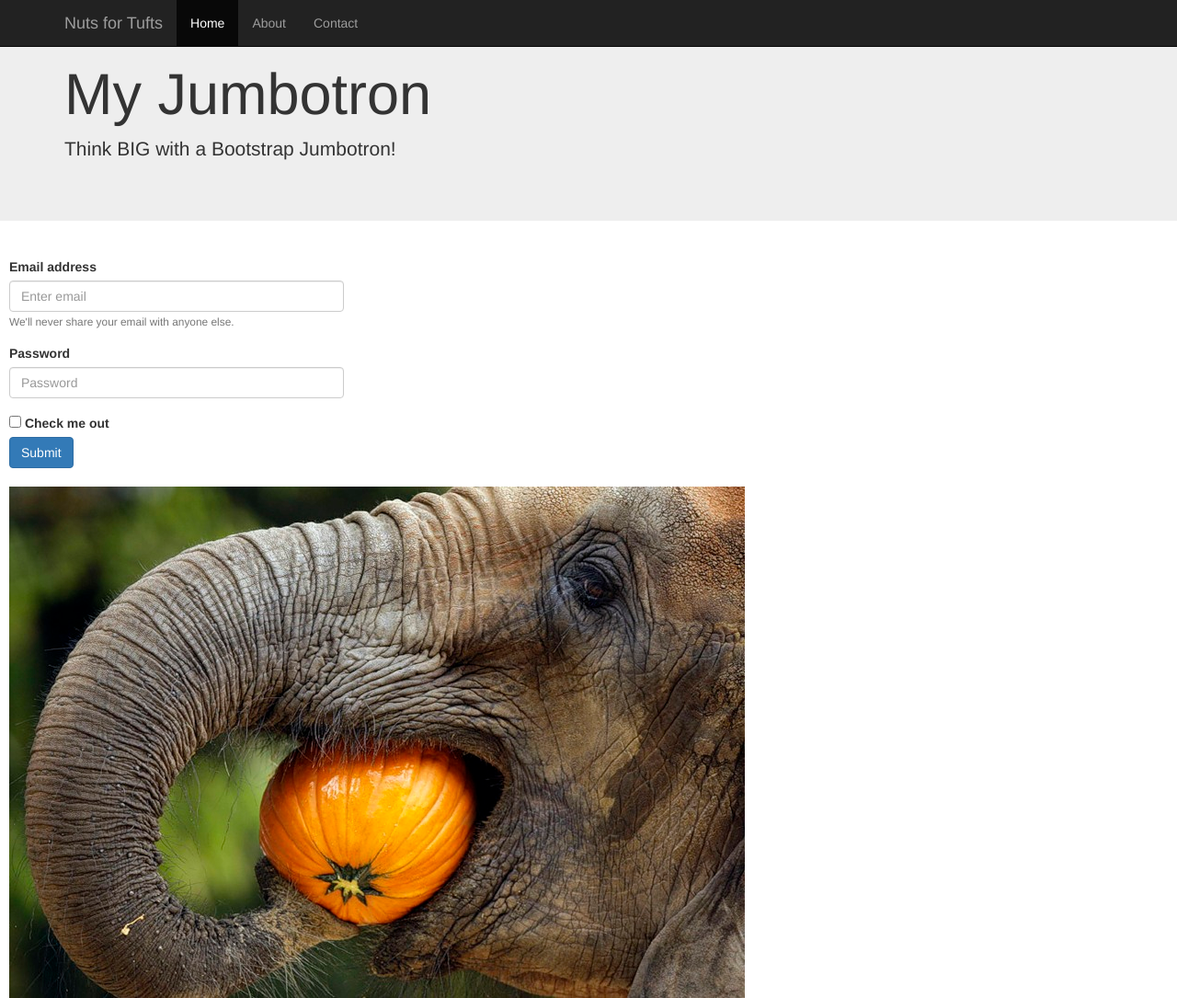
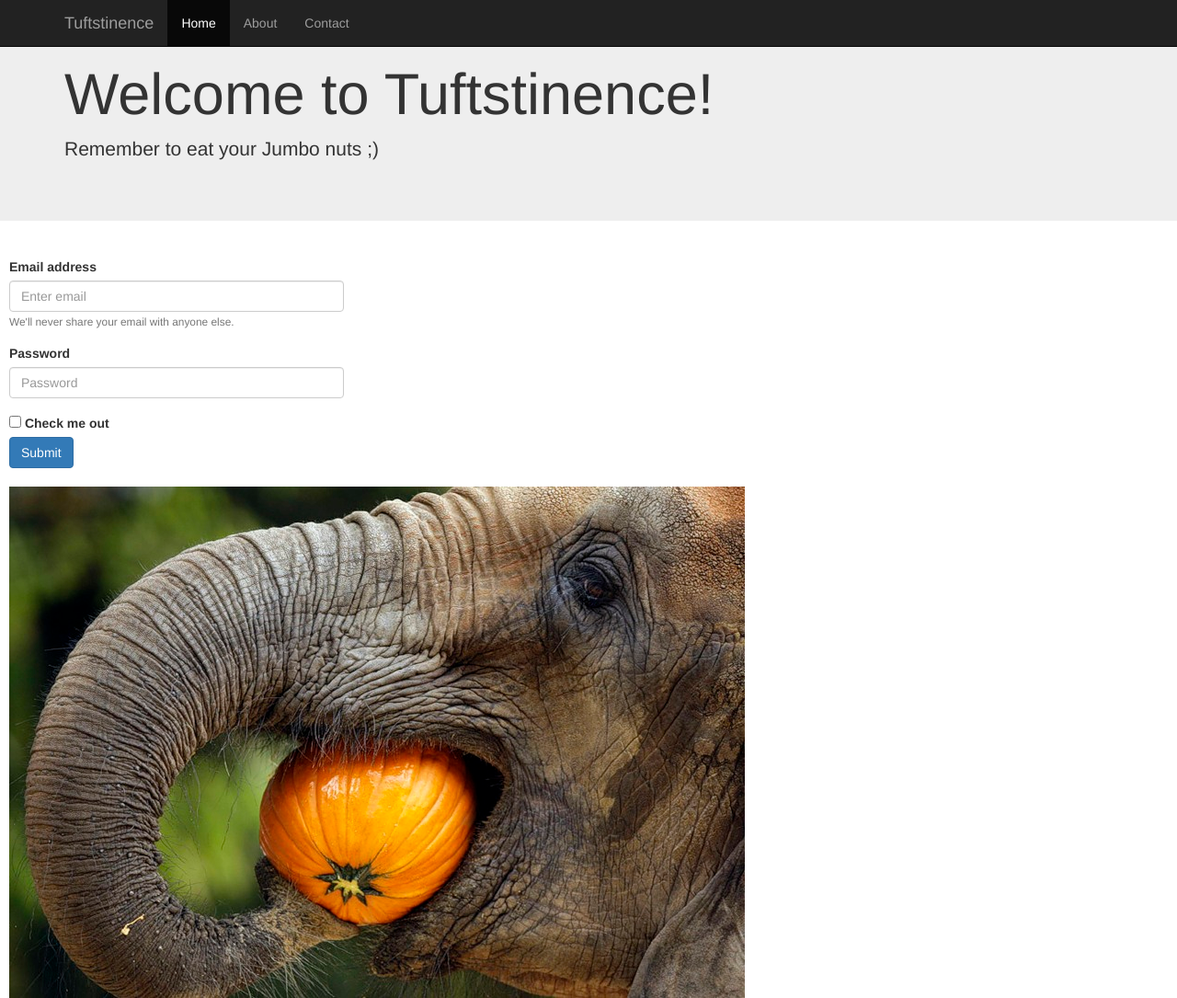
Before and after one commit to savsa/TuftsDiningHealthTracker, a plain HTML site: page index.html in a window 1280 px wide. Shown: the whole page at 92% size. Drawn offline with nearby package versions, Linux system fonts and the light colour scheme.

Commit message:
name change

```diff
--- a/index.html
+++ b/index.html
@@ -1,7 +1,7 @@
 <!DOCTYPE html>
 <html>
 <head>
-  <title>Going Nuts for Tufts</title>
+  <title>Tuftstinence</title>
 
   <link rel="stylesheet" href="https://maxcdn.bootstrapcdn.com/bootstrap/3.3.7/css/bootstrap.min.css" integrity="sha384-BVYiiSIFeK1dGmJRAkycuHAHRg32OmUcww7on3RYdg4Va+PmSTsz/K68vbdEjh4u" crossorigin="anonymous">
 
@@ -21,7 +21,7 @@
         <span class="icon-bar"></span>
         <span class="icon-bar"></span>
       </button>
-      <a class="navbar-brand" href="#">Nuts for Tufts</a>
+      <a class="navbar-brand" href="#">Tuftstinence</a>
     </div>
     <div id="navbar" class="collapse navbar-collapse">
       <ul class="nav navbar-nav">
@@ -35,8 +35,8 @@
 
   <div class="jumbotron">
     <div class="container">
-      <h1>My Jumbotron</h1>
-      <p>Think BIG with a Bootstrap Jumbotron!</p>
+      <h1>Welcome to Tuftstinence!</h1>
+      <p>Remember to eat your Jumbo nuts ;)</p>
     </div>
   </div>
 
```
